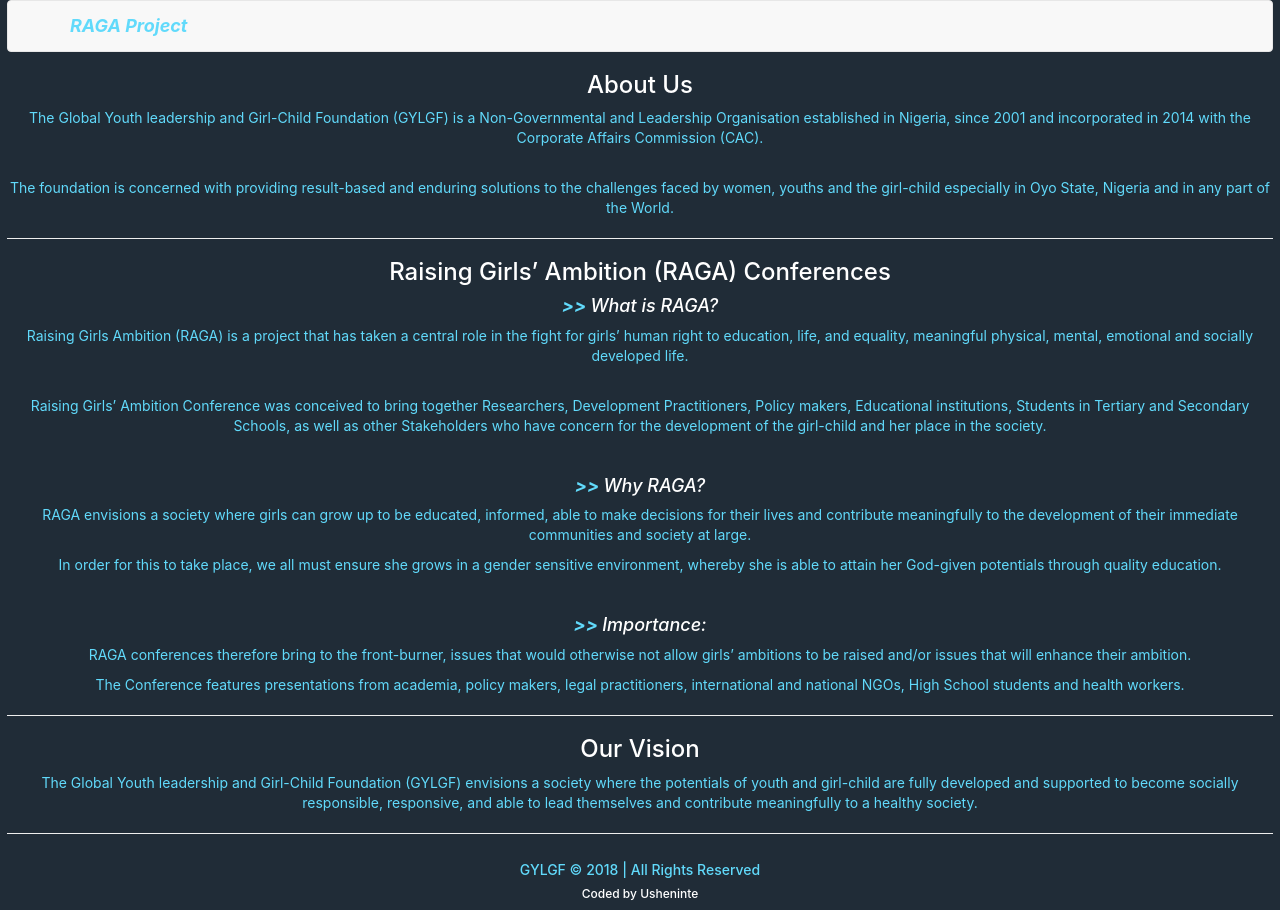
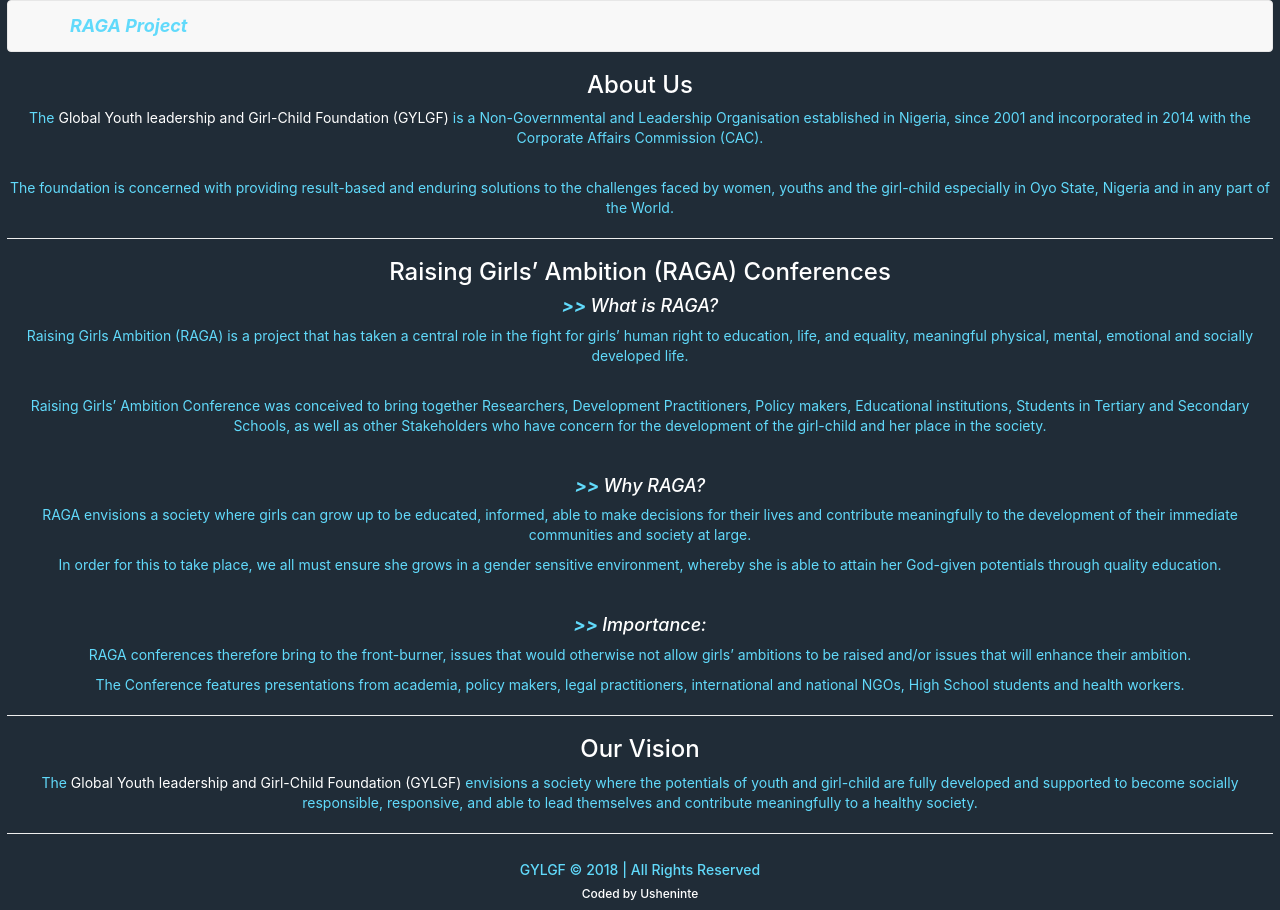
Before and after one commit to nullthefirst/raga-project, a React (Create React App) app: page / in a window 1280 px wide. Built offline with nearby package versions, Linux system fonts and the light colour scheme.

Commit message:
added GYLGF links

```diff
--- a/src/components/views/end.js
+++ b/src/components/views/end.js
@@ -7,7 +7,7 @@
     return(
       <div>
         <h3>Our Vision</h3>
-        <p>The Global Youth leadership and Girl-Child Foundation (GYLGF) envisions a society where the potentials of youth and girl-child are fully developed and supported to become socially responsible, responsive, and able to lead themselves and contribute meaningfully to a healthy society.</p>
+        <p>The <a href="https://www.gylgfoundation.org/" alt="Global Youth leadership and Girl-Child Foundation (GYLGF)">Global Youth leadership and Girl-Child Foundation (GYLGF)</a> envisions a society where the potentials of youth and girl-child are fully developed and supported to become socially responsible, responsive, and able to lead themselves and contribute meaningfully to a healthy society.</p>
       </div>
     );
   }
--- a/src/components/views/top.js
+++ b/src/components/views/top.js
@@ -7,7 +7,7 @@
     return(
       <div>
         <h3>About Us</h3>
-        <p>The Global Youth leadership and Girl-Child Foundation (GYLGF) is a Non-Governmental and Leadership Organisation established in Nigeria, since 2001 and incorporated in 2014 with the Corporate Affairs Commission (CAC).</p>
+        <p>The <a href="https://www.gylgfoundation.org/" alt="Global Youth leadership and Girl-Child Foundation (GYLGF)">Global Youth leadership and Girl-Child Foundation (GYLGF)</a> is a Non-Governmental and Leadership Organisation established in Nigeria, since 2001 and incorporated in 2014 with the Corporate Affairs Commission (CAC).</p>
         <br />
         <p>The foundation is concerned with providing result-based and enduring solutions to the challenges faced by women, youths and the girl-child especially in Oyo State, Nigeria and in any part of the World.</p>
       </div>
```
